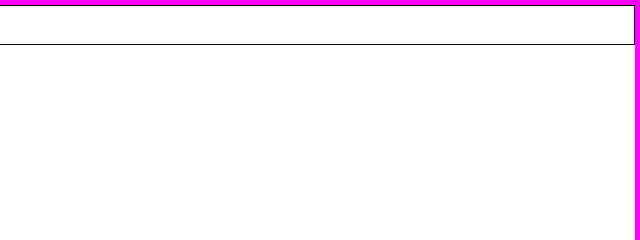
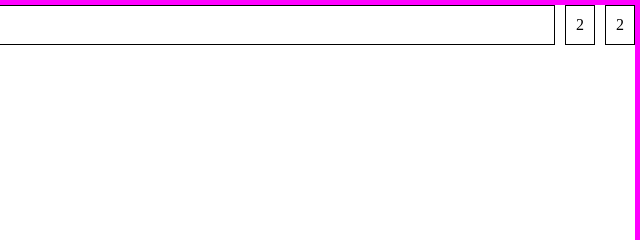
Before and after one commit to jorisMboutrecht/frontend-periode2, a plain HTML site: page opdracht1/index.html in a window 1280 px wide. Shown: the top 240 px of the page, 640-1280 px from the left. Drawn offline with Linux system fonts and the light colour scheme.

Commit message:
Add additional div elements for layout consistency in index.html

```diff
--- a/opdracht1/index.html
+++ b/opdracht1/index.html
@@ -12,6 +12,12 @@
       <div class="col-12">
         1
       </div>
+      <div class="col-11">
+        2
+      </div>
+      <div class="col-11">
+        2
+      </div>
     </div>
   </div>
 </body>
```
